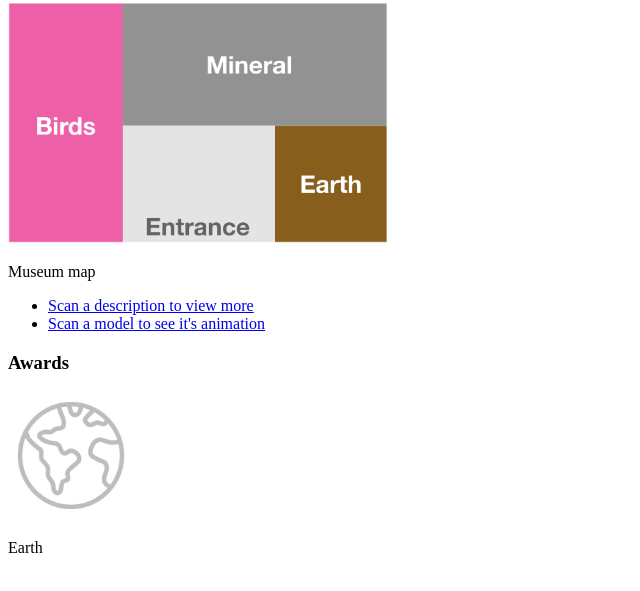
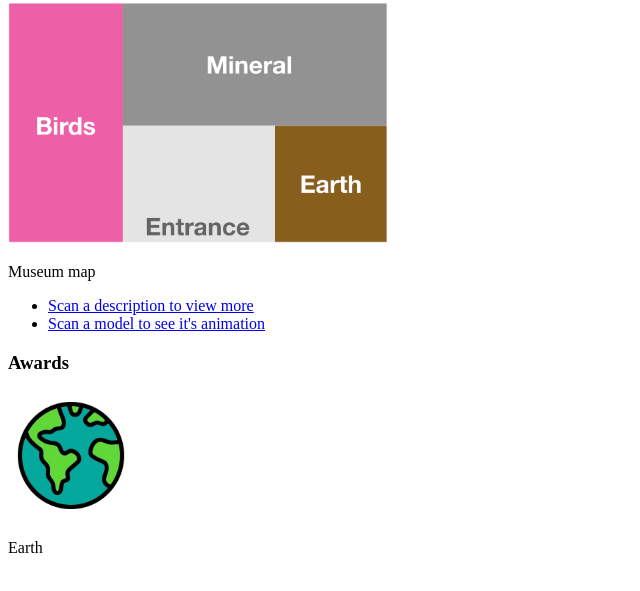
Before and after one commit to ChinTung/ChinTung.github.io, a plain HTML site: page Entry.html in a window 1280 px wide. Shown: the part 79-670 px from the top of the page, without its empty margins (0-640 px from the left). Drawn offline with Linux system fonts and the light colour scheme.

Commit message:
icon changed

```diff
--- a/Entry.html
+++ b/Entry.html
@@ -14,7 +14,7 @@
     <li><a href="trex.html">Scan a model to see it's animation</a></li>
   </ul>
 <h3>Awards</h3>
-<img src="images/awards-grey.jpg" alt="awards" width="10%" height="10%">
+<img src="images/award.jpg" alt="awards" width="10%" height="10%">
 <p>Earth</p>
 </body>
 </html>
```
Also changed, not shown: images/award.jpg (added).
